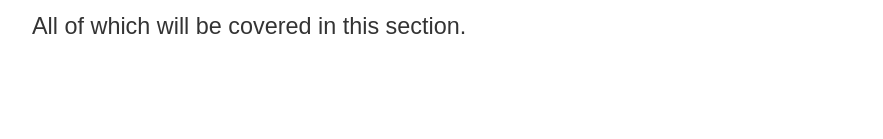
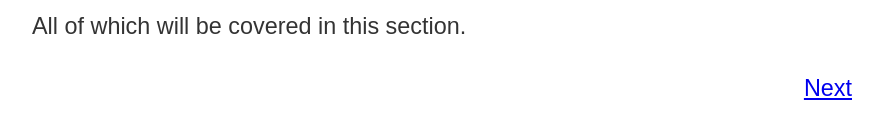
Before and after one commit to dev6rodn/fed-training, a React (Create React App) app: page /react/overview in a window 1280 px wide. Shown: the part 575-714 px from the top of the page, without its empty margins (198-1081 px from the left). Built offline with nearby package versions, Linux system fonts and the light colour scheme.

Commit message:
add next button

```diff
--- a/src/pages/react/index.js
+++ b/src/pages/react/index.js
@@ -2,6 +2,7 @@ import React from 'react'
 import { Route } from 'react-router-dom'
 import RenderSubPage from './render-sub-page'
 import routeConfig from './route-config'
+
 const ReactPage = ({ match }) => {
   const routeToRender = routeConfig.find(
     subRoute => subRoute.path === `/${match.params.page}`
@@ -11,11 +12,16 @@ const ReactPage = ({ match }) => {
     <Route
       path={`${match.url}`}
       render={props => (
-        <RenderSubPage
-          {...props}
-          markdown={routeToRender.markdown}
-          codesandboxUrl={routeToRender.codesandboxUrl}
-        />
+        <main>
+          <div>
+            <RenderSubPage
+              {...props}
+              markdown={routeToRender.markdown}
+              codesandboxUrl={routeToRender.codesandboxUrl}
+              next={routeToRender.next}
+            />
+          </div>
+        </main>
       )}
     />
   )
--- a/src/pages/react/render-sub-page.js
+++ b/src/pages/react/render-sub-page.js
@@ -1,10 +1,15 @@
 import React, { useState, useEffect } from 'react'
 import ReactMarkdown from 'react-markdown/with-html'
 import { fetchMarkdown } from '../../services/markdown'
+import { Link } from 'react-router-dom'
 
 const RenderSubPage = props => {
-  console.log(props)
+  const nextPage = props.next ? `/react${props.next}` : '/'
   const [markdown, setMarkdown] = useState('')
+
+  useEffect(() => {
+    window.scrollTo(0, 0)
+  }, [props.markdown])
 
   useEffect(() => {
     fetchMarkdown(props.markdown).then(markupText => setMarkdown(markupText))
@@ -26,6 +31,7 @@ const RenderSubPage = props => {
           }}
         />
       )}
+
       <section
         className="rendered-markdown"
         style={{
@@ -38,6 +44,9 @@ const RenderSubPage = props => {
         }}
       >
         <ReactMarkdown source={markdown} escapeHtml={false} />
+        <div style={{ textAlign: 'right' }}>
+          <Link to={nextPage}>Next</Link>
+        </div>
       </section>
     </section>
   )
--- a/src/pages/react/route-config.js
+++ b/src/pages/react/route-config.js
@@ -14,20 +14,29 @@ export default [
     displayName: 'Overview',
     path: '/overview',
     markdown: overviewMarkdown,
+    next: '/why',
   },
   {
     id: 2,
     displayName: 'Why?',
     path: '/why',
     markdown: whyMarkdown,
+    next: '/setup',
   },
-  { id: 3, displayName: 'Setup', path: '/setup', markdown: setupMarkdown },
+  {
+    id: 3,
+    displayName: 'Setup',
+    path: '/setup',
+    markdown: setupMarkdown,
+    next: '/components-intro',
+  },
   {
     id: 4,
     displayName: 'Intro to Components',
     path: '/components-intro',
     markdown: componentsIntroMarkdown,
     codesandboxUrl: 'https://codesandbox.io/embed/2439x2v9j0?fontsize=14',
+    next: '/composition',
   },
   {
     id: 5,
@@ -35,6 +44,7 @@ export default [
     path: '/composition',
     markdown: compositionMarkdown,
     codesandboxUrl: 'https://codesandbox.io/embed/2jx937w3jy?fontsize=14',
+    next: '/props',
   },
   {
     id: 6,
@@ -42,6 +52,7 @@ export default [
     path: '/props',
     markdown: propsMarkdown,
     codesandboxUrl: 'https://codesandbox.io/embed/o488v4rm5z?fontsize=14',
+    next: '/state',
   },
   {
     id: 7,
@@ -49,6 +60,7 @@ export default [
     path: '/state',
     markdown: stateMarkdown,
     codesandboxUrl: 'https://codesandbox.io/embed/lrkoqyj0lm?fontsize=14',
+    next: '/gif-loader-functional',
   },
   {
     id: 8,
@@ -56,6 +68,7 @@ export default [
     path: '/gif-loader-functional',
     markdown: gifLoaderFunctional,
     codesandboxUrl: 'https://codesandbox.io/embed/x3l536r82z?fontsize=14',
+    next: '/module-challenge',
   },
   {
     id: 9,
```
